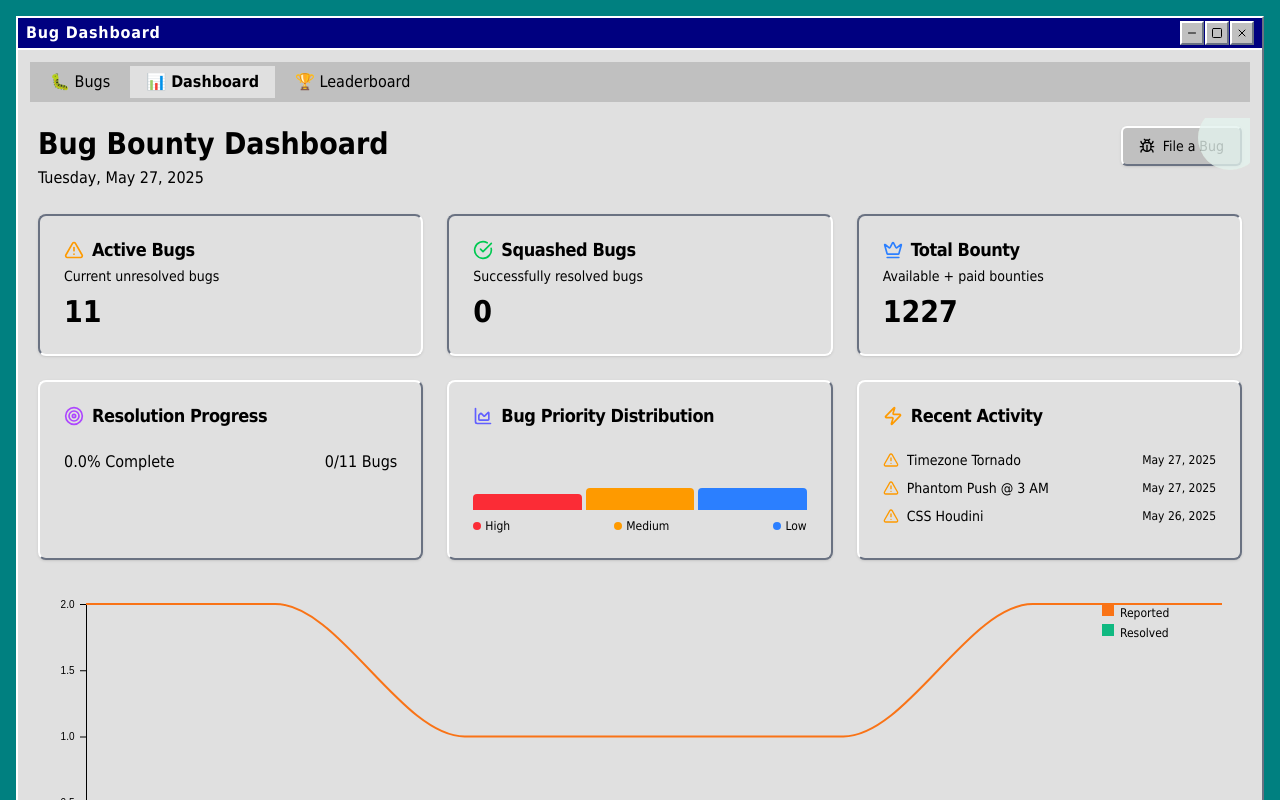
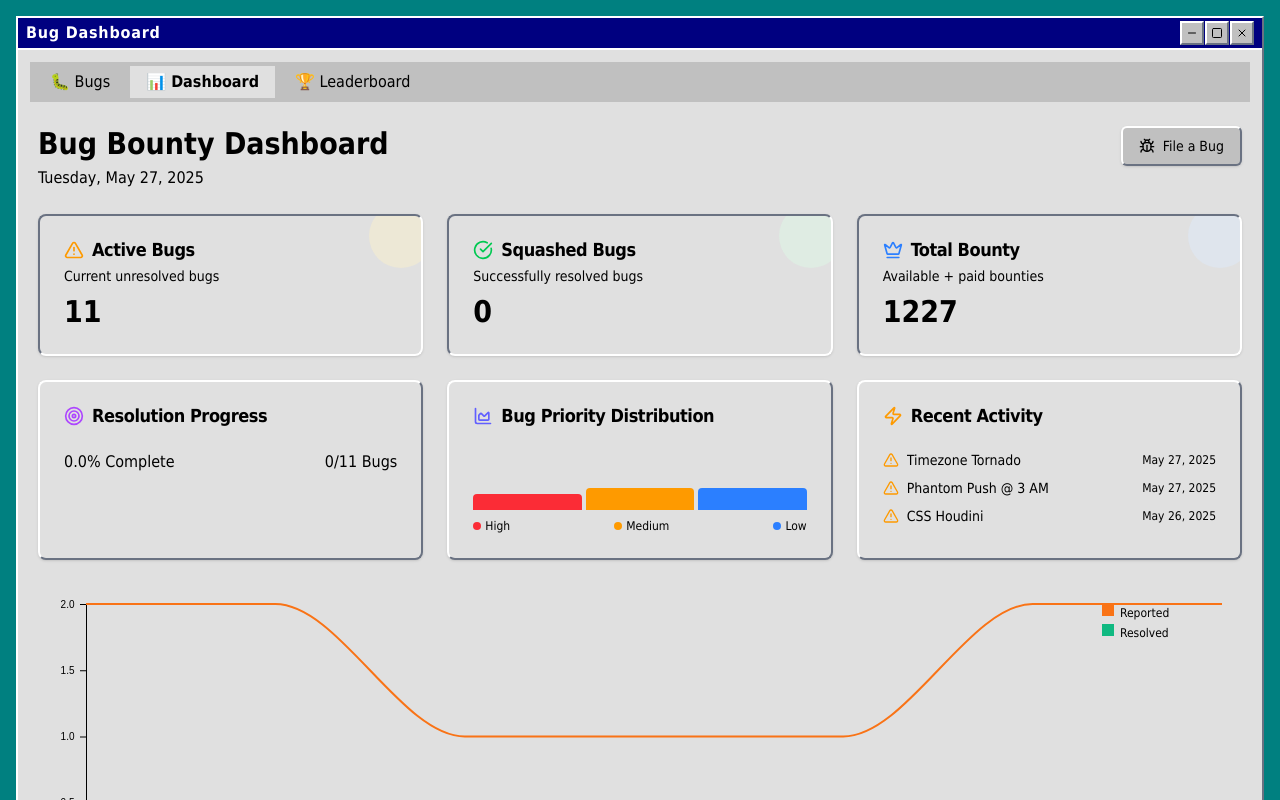
Before and after one commit to Typefacers/bug, a React (Vite) app: page /dashboard in a window 1280 px wide. Shown: the top 800 px of the page. Built offline with nearby package versions, Linux system fonts and the light colour scheme.

Commit message:
fix card positioning

```diff
--- a/src/components/ui/card.tsx
+++ b/src/components/ui/card.tsx
@@ -8,7 +8,7 @@
   <div
     ref={ref}
     className={cn(
-      'rounded-lg border bg-card text-card-foreground shadow-sm',
+      'relative rounded-lg border bg-card text-card-foreground shadow-sm',
       className
     )}
     {...props}
```
